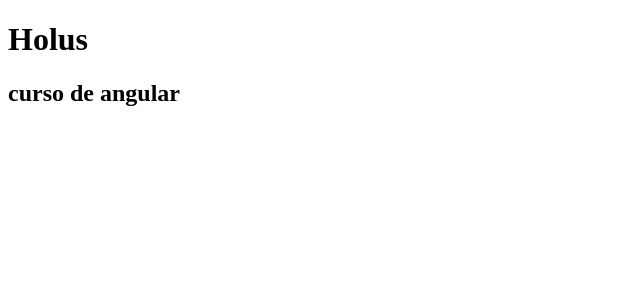
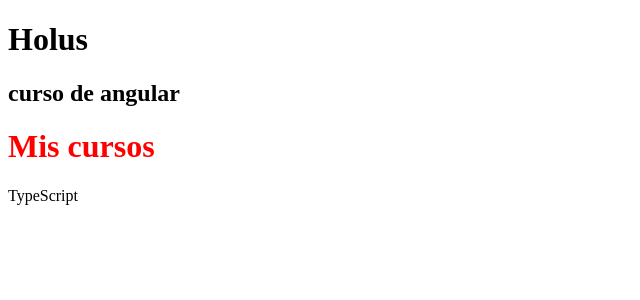
Before and after one commit to gjortega84/curso-angular, an Angular app: page / in a window 1280 px wide. Shown: the top 300 px of the page, without its empty margins (0-640 px from the left). Built offline with nearby package versions, Linux system fonts and the light colour scheme.

Commit message:
Clase 5: sin html del componente in line

```diff
--- a/src/app/app.component.html
+++ b/src/app/app.component.html
@@ -2,3 +2,4 @@
 <h2>
   {{mensaje}}
 </h2>
+<cursos></cursos>
--- a/src/app/app.module.ts
+++ b/src/app/app.module.ts
@@ -3,10 +3,12 @@ import { BrowserModule } from '@angular/platform-browser';
 
 import { AppRoutingModule } from './app-routing.module';
 import { AppComponent } from './app.component';
+import { CursosComponent } from './cursos.component';
 
 @NgModule({
   declarations: [
-    AppComponent
+    AppComponent,
+    CursosComponent
   ],
   imports: [
     BrowserModule,
--- /dev/null
+++ b/src/app/cursos.component.html
@@ -0,0 +1,2 @@
+<h1>Mis cursos</h1>
+<p>TypeScript</p>
--- /dev/null
+++ b/src/app/cursos.component.ts
@@ -0,0 +1,12 @@
+import { style } from "@angular/animations";
+import { Component } from "@angular/core";
+
+@Component({
+    selector:'cursos',
+    templateUrl:'./cursos.component.html',
+    styles:['h1 {color:red;}']
+})
+
+export class CursosComponent{
+
+}
```
